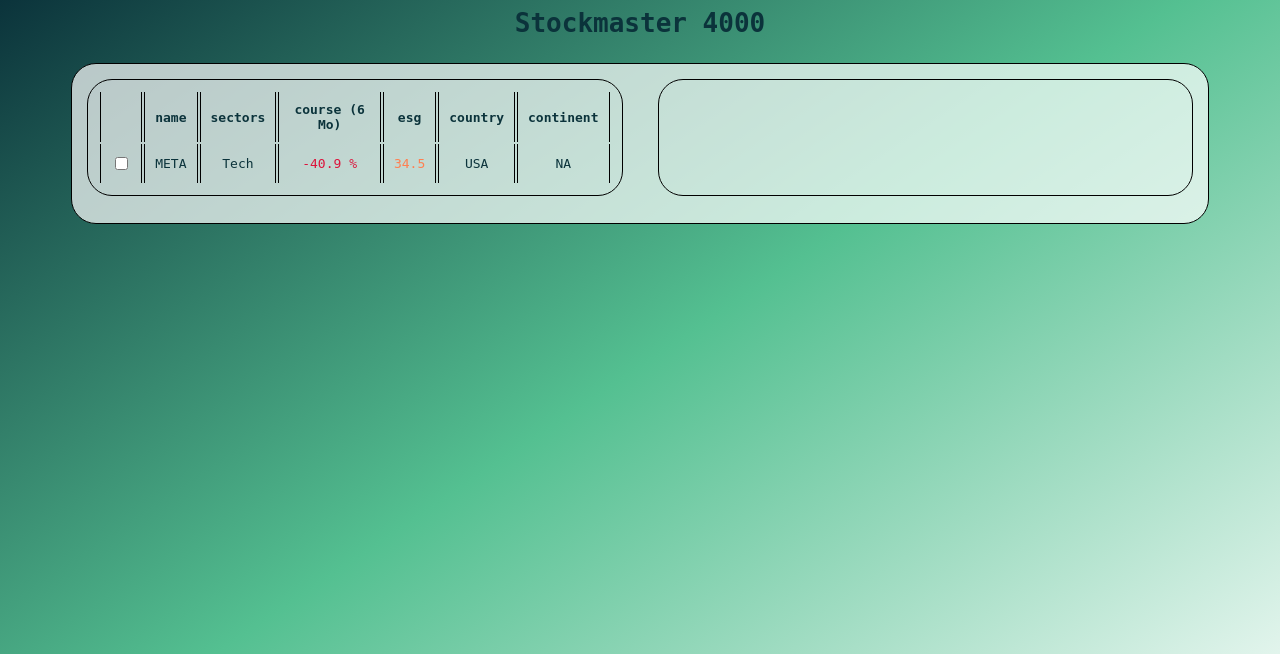
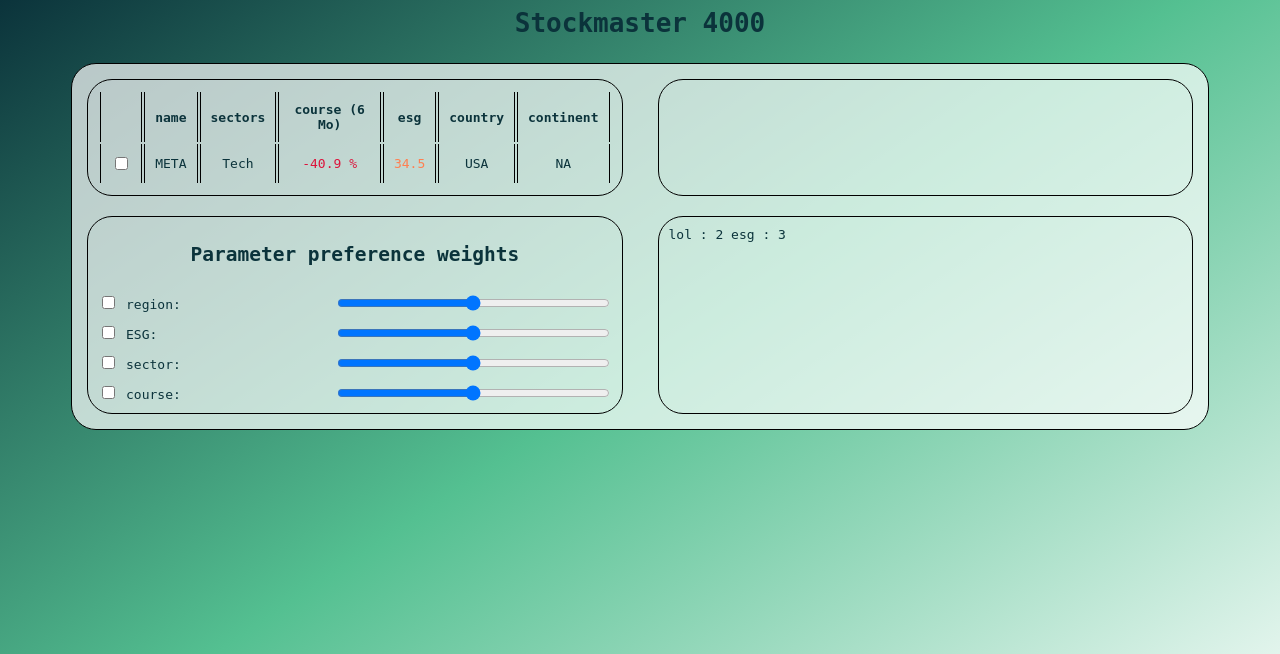
Before and after one commit to teacrumble/hci_11_stocks, a PHP site: page / in a window 1280 px wide. Shown: the top 654 px of the page. Run offline with PHP 8.4, Linux system fonts and the light colour scheme; data comes from the database, SQL or seed files in the repository; both versions use the stored data as it was after the commit.

Commit message:
comments + style

```diff
--- a/index.php
+++ b/index.php
@@ -37,7 +37,7 @@ include("stocks.php");
       ON EASY NOT VISIBLE,
       ON MEDIUM ONLY CHECKBOXES,
       ON HARD CHECKBOXES AND SLIDERS  -->
-      <section id='parameters' class='sleep'>
+      <section id='parameters' class=''>
         <h2>Parameter preference weights</h2>
         <label for='i_region'>
           <input type='checkbox' id='select_region'>
@@ -67,7 +67,7 @@ include("stocks.php");
 
 
       <!-- RECOMMENDATION SECTION: SHOWS THE RECOMMENDATIONS -->
-      <section id='recommendations' class='sleep'>
+      <section id='recommendations' class=''>
         <table>
           <?php
           $sets = new Settings(2, ['lol'=>2, 'esg'=>3]);
--- a/style.css
+++ b/style.css
@@ -4,6 +4,11 @@ html{
   background: linear-gradient(146deg, #0b333b 0%, rgba(84,192,145,1) 48%, rgba(255,255,255,1) 100%);
   color: #0b333b;
   height: 100%;
+}
+
+
+input[type=range]{
+  background-color: transparent;
 }
 
 /*RANGE THUMB*/
```
Also changed, not shown: stocks.php (+9 -0 lines), database.sqlite.
